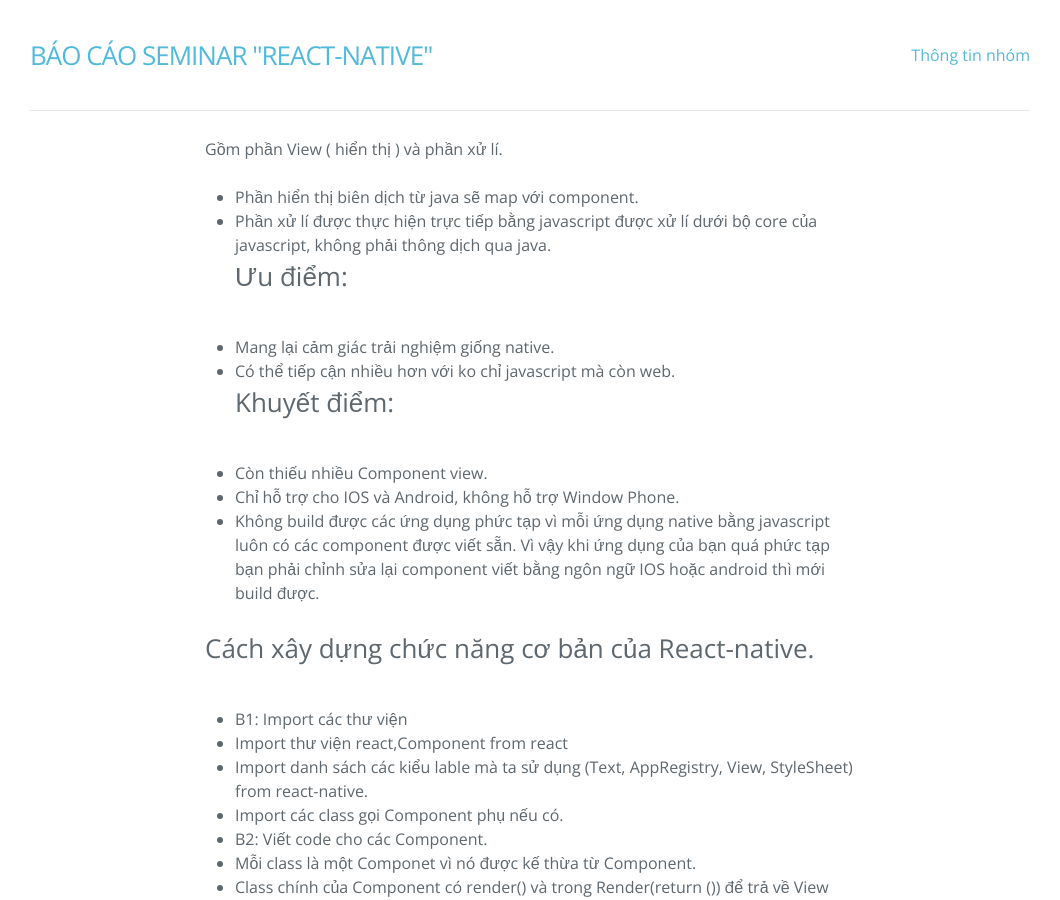
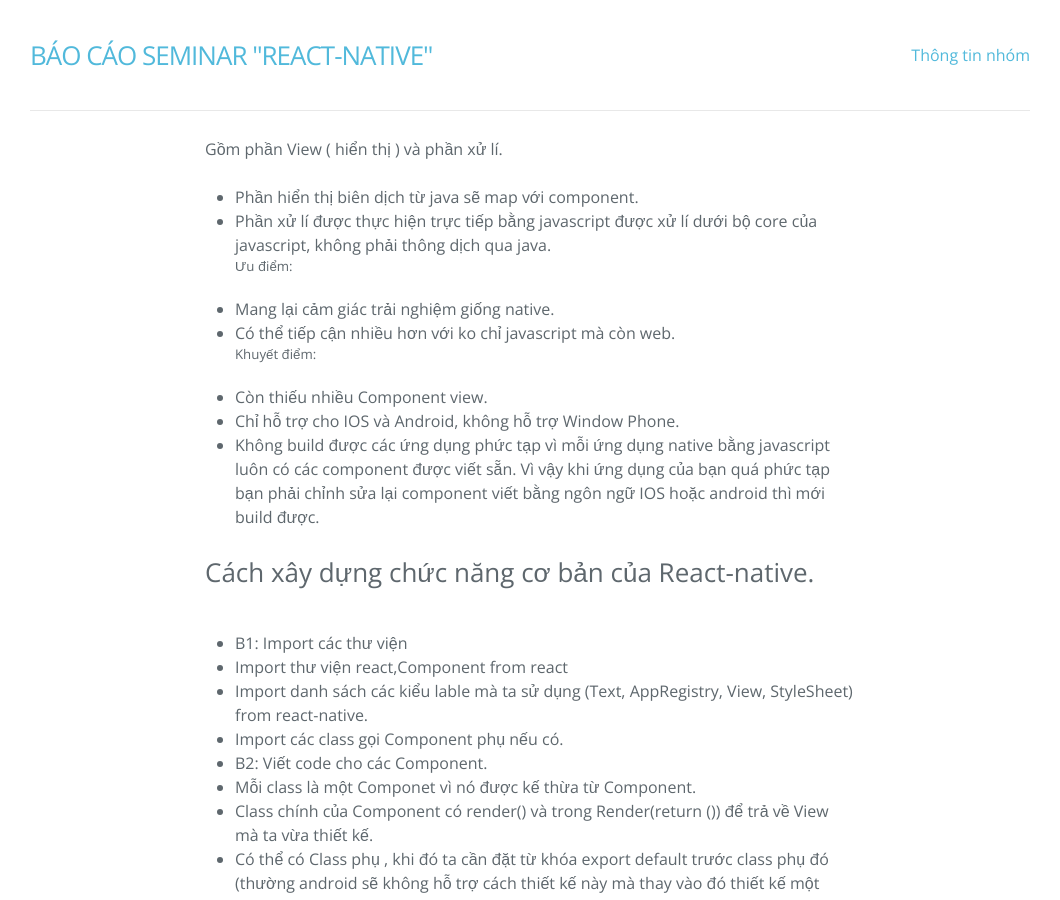
Before and after one commit to kietluu007/kietluu007.github.io, a Jekyll site: the page built from _posts/2015-12-18-welcome-to-jekyll.markdown, in a window 1280 px wide and 900 px high, scrolled down 601 px. Shown: the whole window, without its empty margins (110-1170 px from the left). Built offline with Jekyll 4.4.1, drawn with Linux system fonts in a browser that asks for light colours; nearby versions of some CDN libraries.

Commit message:
my first Github page

```diff
--- a/_posts/2015-12-18-welcome-to-jekyll.markdown
+++ b/_posts/2015-12-18-welcome-to-jekyll.markdown
@@ -18,10 +18,10 @@
   * Phần hiển thị biên dịch từ java sẽ map với component.
   * Phần xử lí được thực hiện trực tiếp bằng javascript được xử lí dưới bộ core của
   javascript, không phải thông dịch qua java.
-### Ưu điểm:
+##### Ưu điểm:
   * Mang lại cảm giác trải nghiệm giống native.
   * Có thể tiếp cận nhiều hơn với ko chỉ javascript mà còn web.
-### Khuyết điểm:
+##### Khuyết điểm:
   * Còn thiếu nhiều Component view.
   * Chỉ hỗ trợ cho IOS và Android, không hỗ trợ Window Phone.
   * Không build được các ứng dụng phức tạp vì mỗi ứng dụng native  bằng javascript luôn có các component được viết sẵn. Vì vậy khi ứng dụng của bạn quá phức tạp bạn phải chỉnh sửa lại component  viết bằng ngôn ngữ IOS hoặc android thì mới build được.
@@ -46,7 +46,7 @@
  * B3: Đăng kí Register cho các Component. Vì một project có nhiều Component ta đăng kí Register để chọn component được chọn.
 
 ### Tương tác các màn hình gọi lẫn nhau trong thư mục index.android.js
-#### Cách thiết kế các màn hình trong Component với các phương thức class được khởi tạo.
+### Cách thiết kế các màn hình trong Component với các phương thức class được khởi tạo.
 
 Cách tạo một Component phụ.
   * Tại folder chính chỉ có một Component , để tạo một component khác ta phải tạo một folder từ thư mục gốc ta tạo một file.js ( Tên file phải có kí tự đầu tiên là chữ hoa) .
```
